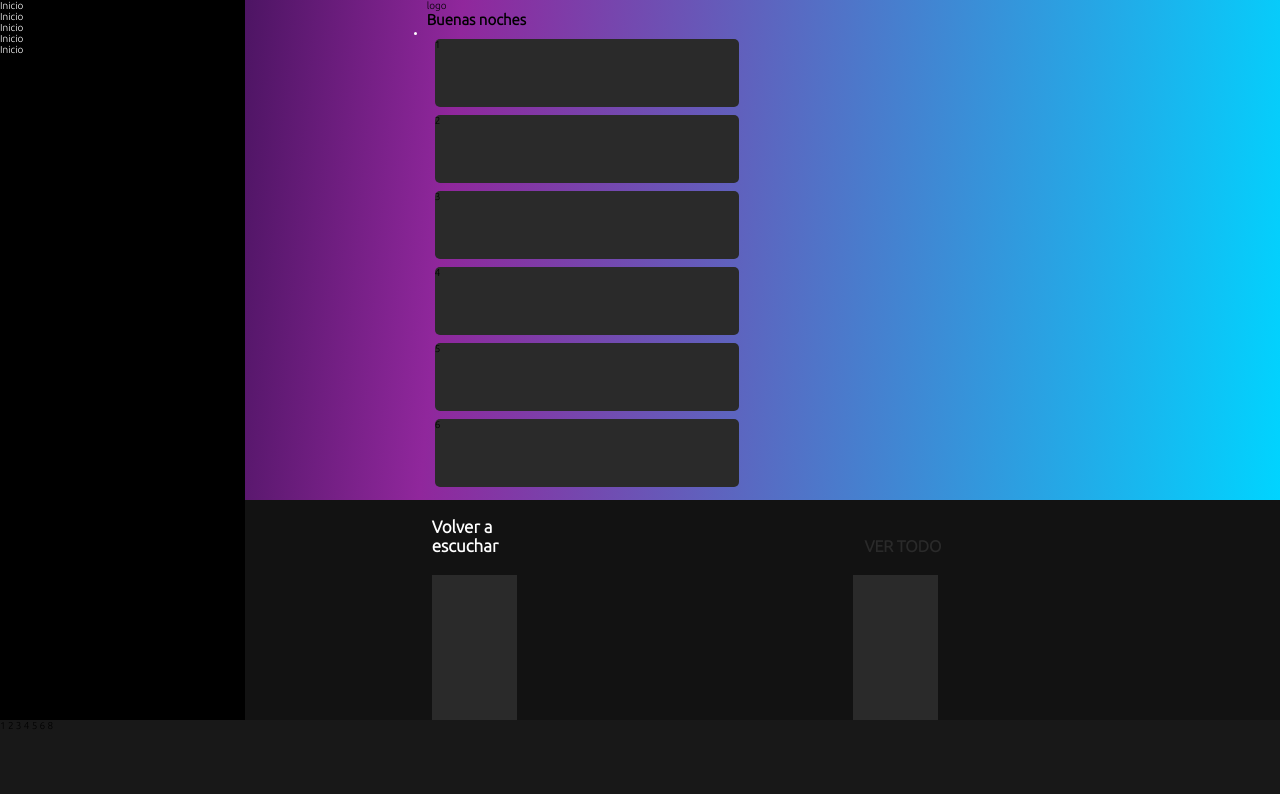
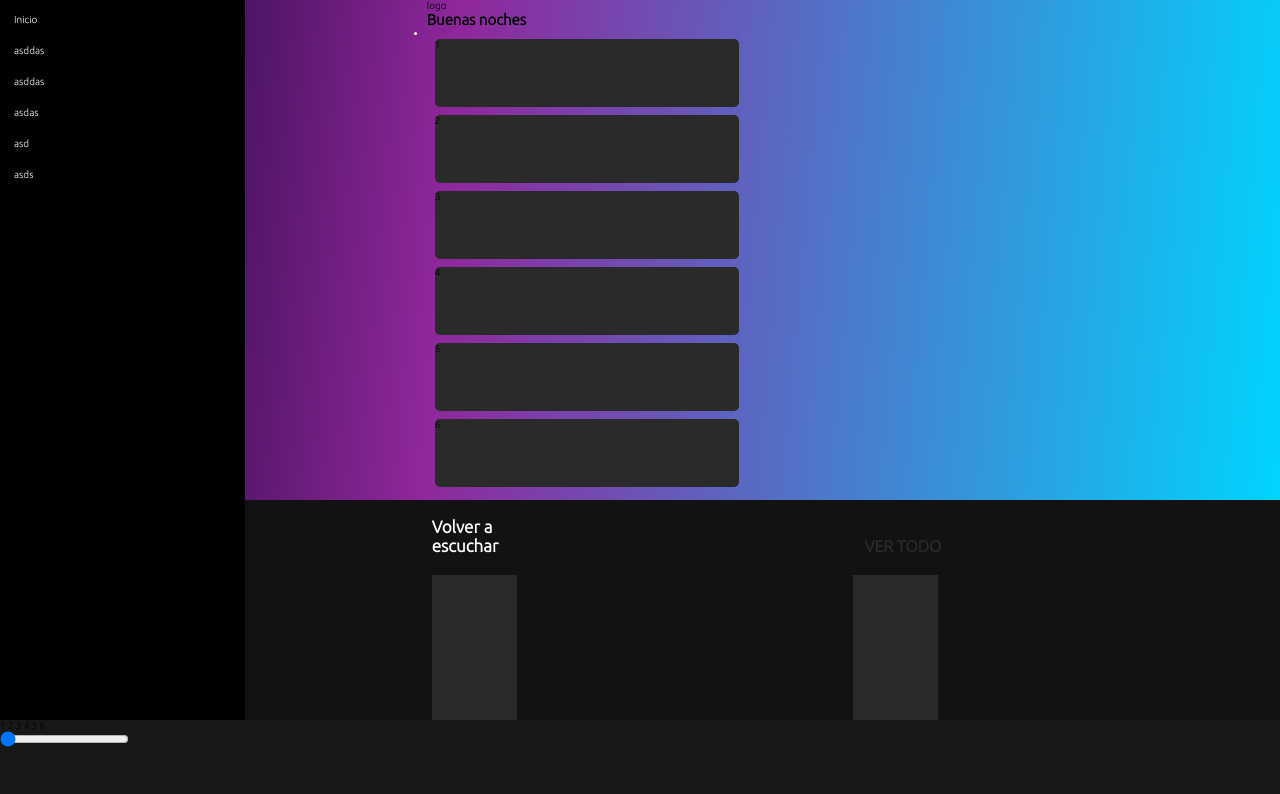
Before and after one commit to Veron-Juan/Spotify-layout, a plain HTML site: page index.html in a window 1280 px wide. Shown: the top 794 px of the page. Drawn offline with Linux system fonts and the light colour scheme.

Commit message:
Se posiciono el aside fijo

```diff
--- a/index.html
+++ b/index.html
@@ -17,13 +17,16 @@
             <h2>Buenas noches</h2>
         </header>
         <aside class="container-aside1">
-            <ul>
-                <li>Inicio</li>
-                <li>Inicio</li>
-                <li>Inicio</li>
-                <li>Inicio</li>
-                <li>Inicio</li>
-            </ul>
+            <div class="aaa">
+                <div class="iz">Inicio</div>
+                <div class="iz">asddas</div>
+                <div class="iz">asddas</div>
+                <div class="iz">asdas</div>
+                <div class="iz">asd</div>
+                <div class="iz">asds</div>
+            </div>
+
+
         </aside>
         <aside class="container-aside2">
             <ul>
@@ -97,7 +100,9 @@
             <span>4</span>
             <span>5</span>
             <span>6</span>
-            <span>8</span>
+            <div class="slideContainer">
+                <input type="range" min="1" max="100" value="1" id="myRange" class="slider">
+            </div>
         </footer>
     </div>
 </body>
--- a/style.css
+++ b/style.css
@@ -53,6 +53,8 @@
 
 
 .container .container-aside1{
+
+
     background-color: black;
     grid-area: aside1;
     min-width: 60px;
@@ -60,6 +62,25 @@
     margin-right: 6px;
 
 }
+
+
+.aaa{
+
+    position: fixed;
+    padding: 4px;
+}
+
+.iz{
+
+    padding: 10px;
+    bottom: 80px;
+    color: white;
+
+}
+
+
+
+
 
 .container .container-footer{
     background-color: #181818;
@@ -178,3 +199,11 @@
 li{
     color: white;
 }
+
+
+
+.slideContainer{
+    width: 100%;
+
+
+}
```
